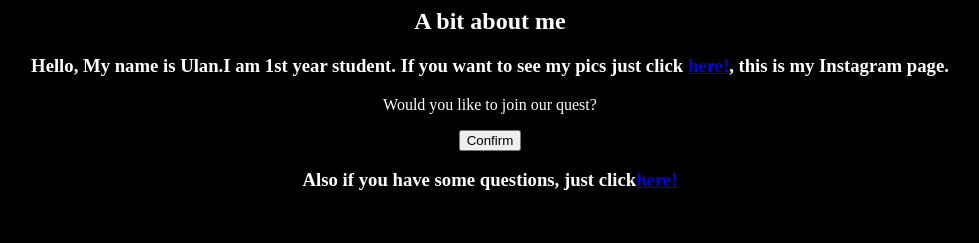
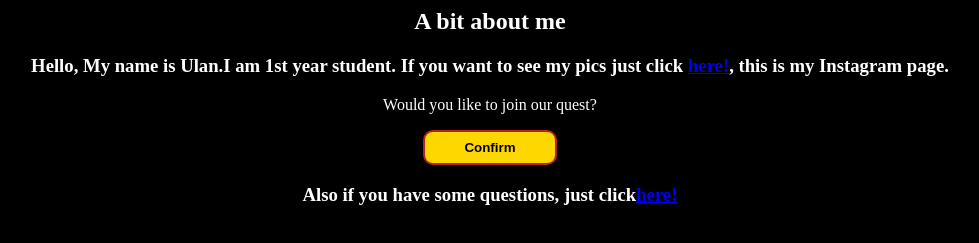
Before and after one commit to Uulik/shhh, a plain HTML site: page index.html in a window 1280 px wide. Shown: the part 447-690 px from the top of the page, without its empty margins (150-1129 px from the left). Drawn offline with Linux system fonts and the light colour scheme.

Commit message:
Update index.html

```diff
--- a/index.html
+++ b/index.html
@@ -44,6 +44,22 @@ Hello, My name is Ulan.I am 1st year student. If you want to see my pics just cl
 <center>
 <p>Would you like to join our quest?</p>
 <button class="joinBtn">Confirm</button>
+<style>
+    .joinBtn {
+    width: 10em;
+    height: 5ex;
+    background-color: gold;
+    border: 2px solid firebrick;
+    border-radius: 10px;
+    font-weight: bold;
+    color: black;
+    cursor: pointer;
+}
+
+.joinBtn:hover {
+    background-color: bisque;
+}
+	</style>
 <h3>
  Also if you have some questions, just click<a href="https://instagram.com/uu_lik?igshid=YmMyMTA2M2Y" target="_blank">here!</a>
 </h3>
```
